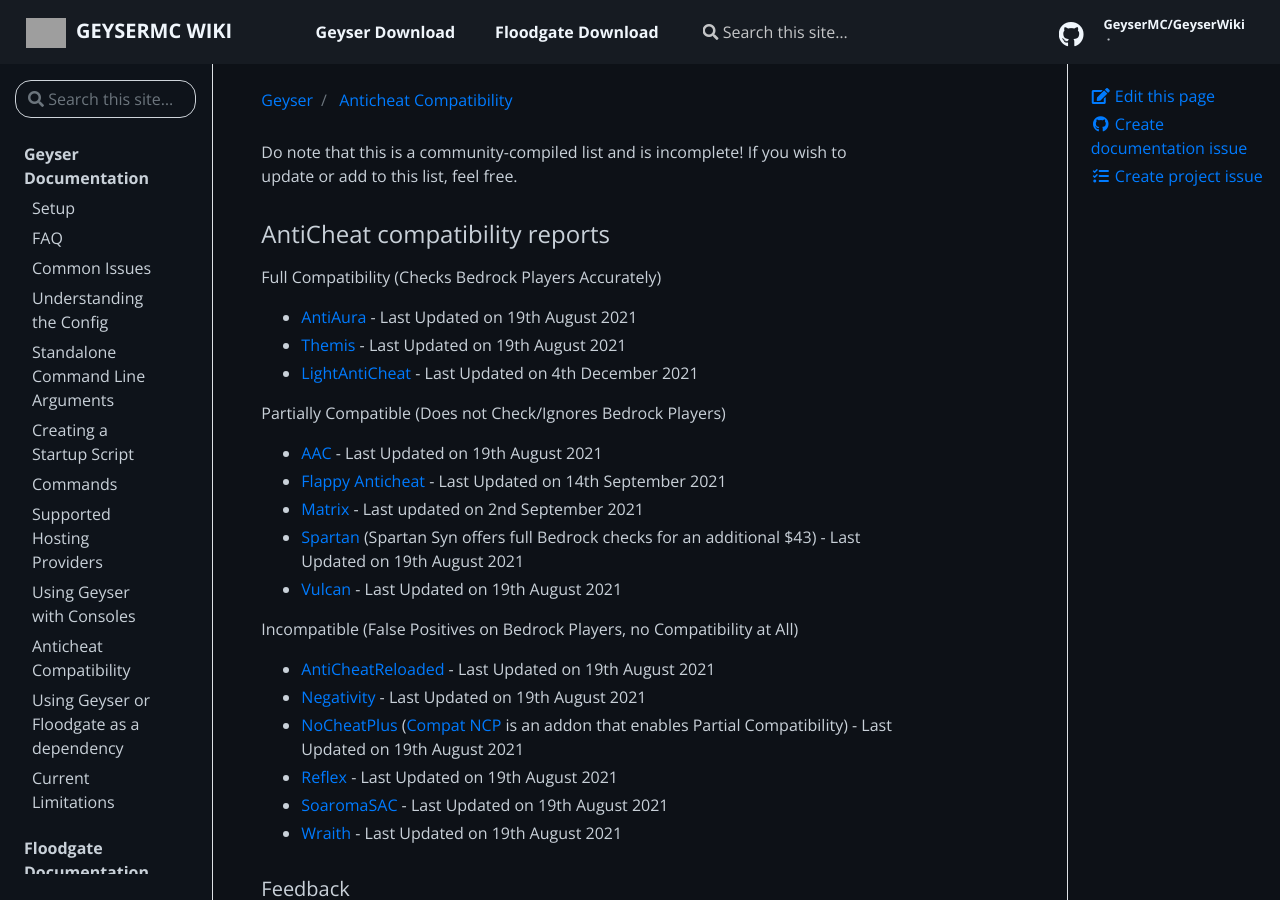
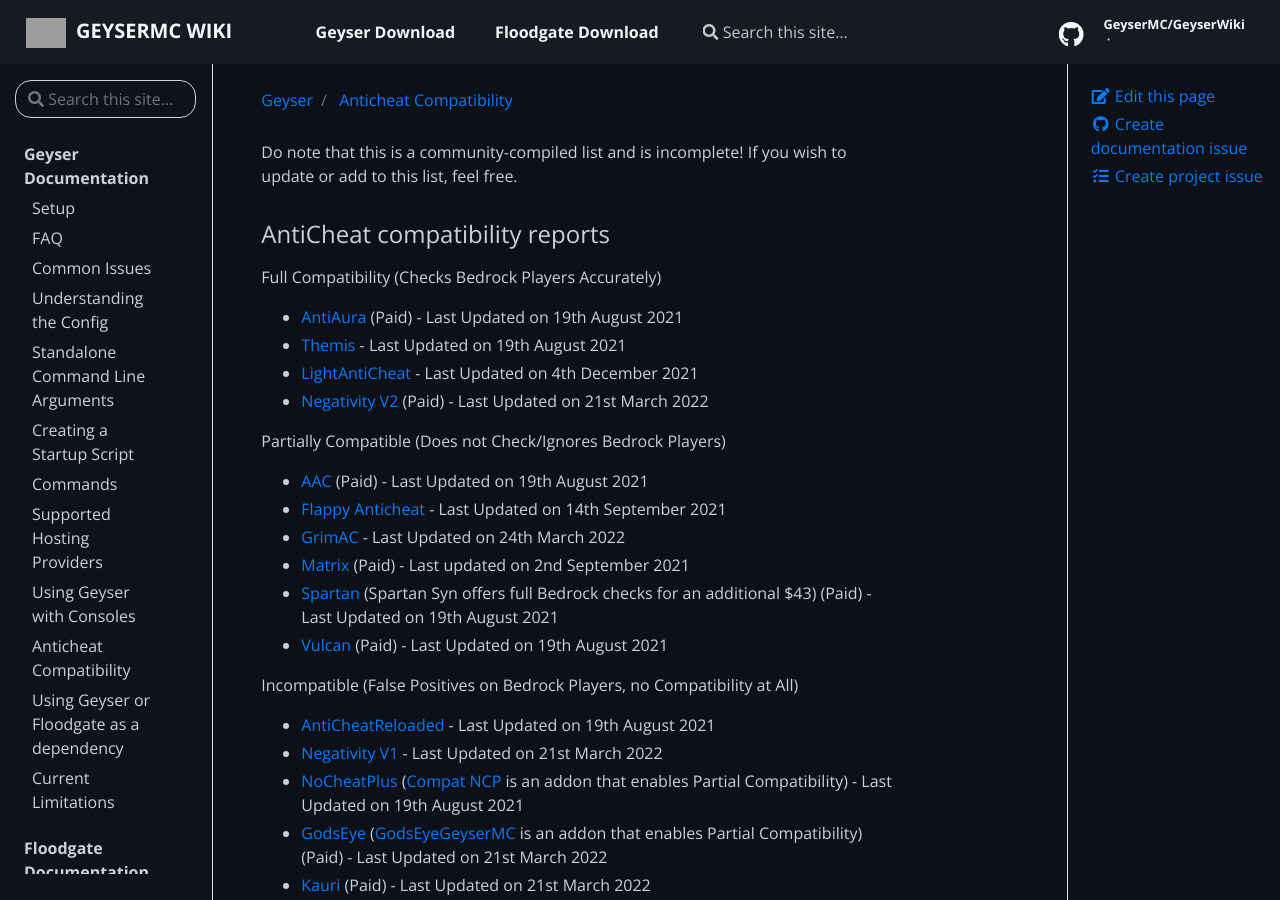
Before and after one commit to GeyserMC/GeyserWiki, a Jekyll site: the page built from _docs/geyser/anticheat-compatibility.md, in a window 1280 px wide and 900 px high. Built offline with Jekyll 4.4.1, drawn with Linux system fonts in a browser that asks for light colours; some of the changed text lies outside the part shown; grey boxes are pictures that could not be loaded.

Commit message:
Update anticheat-compatibility.md (#19)
Added some anticheats that were missing in my original list

```diff
--- a/_docs/geyser/anticheat-compatibility.md
+++ b/_docs/geyser/anticheat-compatibility.md
@@ -10,23 +10,27 @@
 
 Full Compatibility (Checks Bedrock Players Accurately)
 
-- [AntiAura](https://www.spigotmc.org/resources/1368/) - Last Updated on 19th August 2021
+- [AntiAura](https://www.spigotmc.org/resources/1368/) (Paid) - Last Updated on 19th August 2021
 - [Themis](https://www.spigotmc.org/resources/90766/) - Last Updated on 19th August 2021
 - [LightAntiCheat](https://www.spigotmc.org/resources/96341/) - Last Updated on 4th December 2021
+- [Negativity V2](https://www.spigotmc.org/resources/86874/) (Paid) - Last Updated on 21st March 2022
 
 Partially Compatible (Does not Check/Ignores Bedrock Players)
 
-- [AAC](https://www.spigotmc.org/resources/6442/) - Last Updated on 19th August 2021
+- [AAC](https://www.spigotmc.org/resources/6442/) (Paid) - Last Updated on 19th August 2021
 - [Flappy Anticheat](https://www.spigotmc.org/resources/92180/) - Last Updated on 14th September 2021
-- [Matrix](https://matrix.rip/) - Last updated on 2nd September 2021
-- [Spartan](https://www.spigotmc.org/resources/25638/) (Spartan Syn offers full Bedrock checks for an additional $43) - Last Updated on 19th August 2021
-- [Vulcan](https://www.spigotmc.org/resources/83626/) - Last Updated on 19th August 2021
+- [GrimAC](https://github.com/MWHunter/Grim) - Last Updated on 24th March 2022
+- [Matrix](https://matrix.rip/) (Paid) - Last updated on 2nd September 2021
+- [Spartan](https://www.spigotmc.org/resources/25638/) (Spartan Syn offers full Bedrock checks for an additional $43) (Paid) - Last Updated on 19th August 2021
+- [Vulcan](https://www.spigotmc.org/resources/83626/) (Paid) - Last Updated on 19th August 2021
 
 Incompatible (False Positives on Bedrock Players, no Compatibility at All)
 
 - [AntiCheatReloaded](https://www.spigotmc.org/resources/23799/) - Last Updated on 19th August 2021
-- [Negativity](https://www.spigotmc.org/resources/86874/) - Last Updated on 19th August 2021
+- [Negativity V1](https://www.spigotmc.org/resources/48399/) - Last Updated on 21st March 2022
 - [NoCheatPlus](https://ci.codemc.io/job/Updated-NoCheatPlus/job/Updated-NoCheatPlus/) ([Compat NCP](https://github.com/Updated-NoCheatPlus/CompatNoCheatPlus/) is an addon that enables Partial Compatibility) - Last Updated on 19th August 2021
-- [Reflex](https://www.spigotmc.org/resources/21122/) - Last Updated on 19th August 2021
+- [GodsEye](https://www.spigotmc.org/resources/69595/) ([GodsEyeGeyserMC](https://github.com/TheDejavu/GodsEyeGeyserMC/releases) is an addon that enables Partial Compatibility) (Paid) - Last Updated on 21st March 2022
+- [Kauri](https://www.spigotmc.org/resources/53721/) (Paid) - Last Updated on 21st March 2022
+- [Reflex](https://www.spigotmc.org/resources/21122/) (Paid) - Last Updated on 19th August 2021
 - [SoaromaSAC](https://www.spigotmc.org/resources/87702/) - Last Updated on 19th August 2021
-- [Wraith](https://www.spigotmc.org/resources/66887/) - Last Updated on 19th August 2021
+- [Wraith](https://www.spigotmc.org/resources/66887/) (Paid) - Last Updated on 19th August 2021
```
